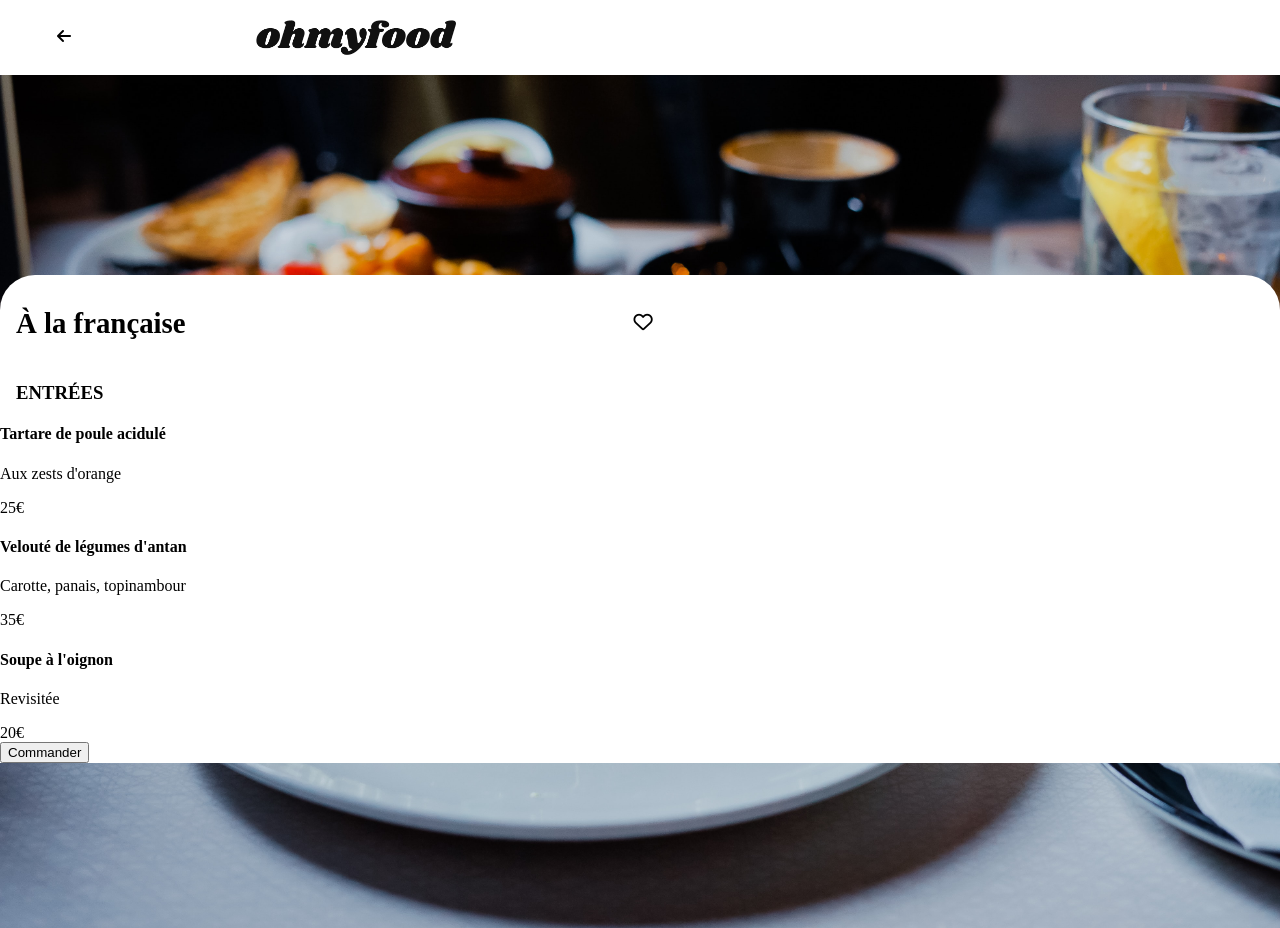
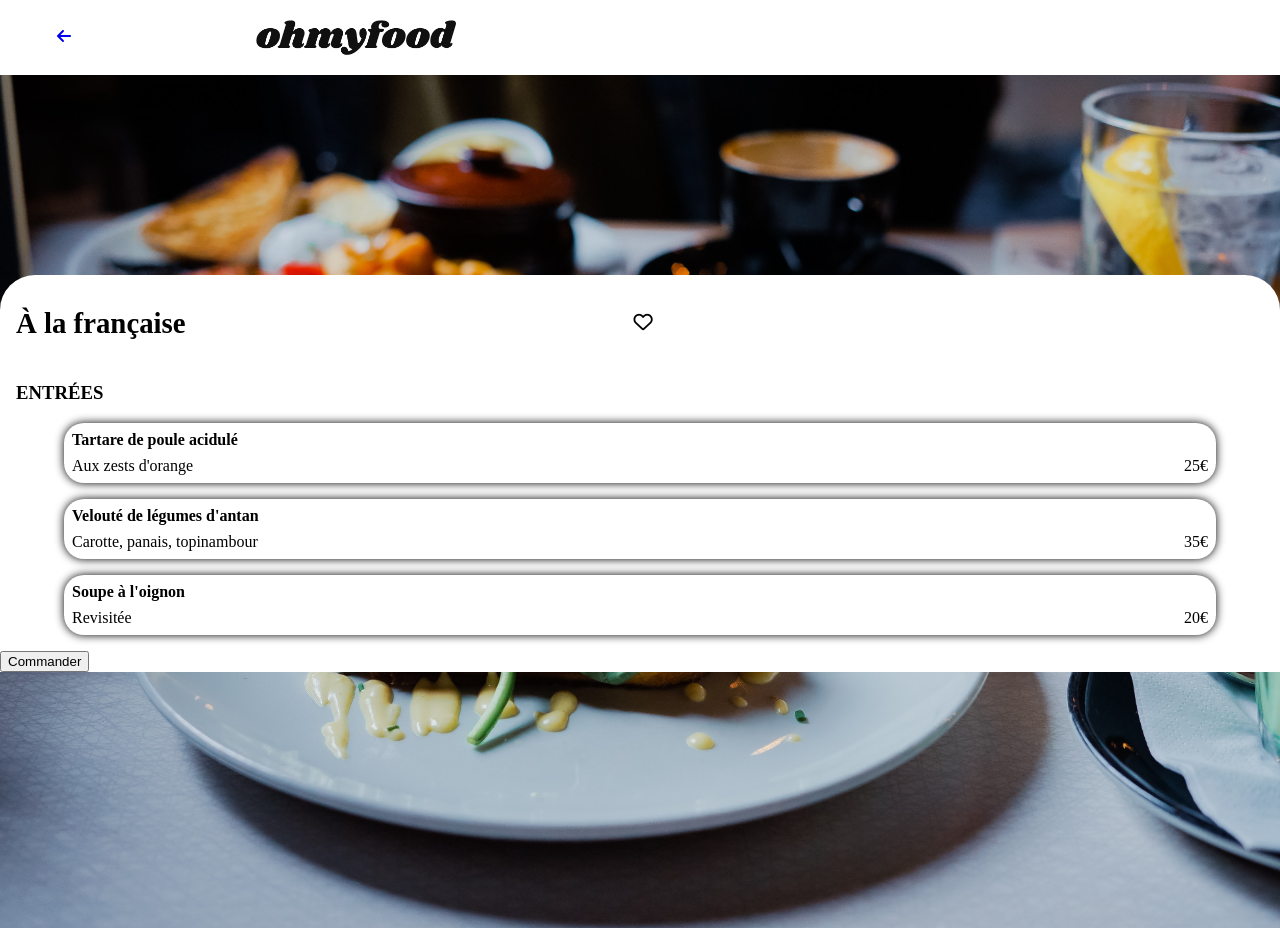
Before and after one commit to leoboh/LeoBLANCHE_3_01112020, a plain HTML site: page html/menufr.html in a window 1280 px wide. Drawn offline with Linux system fonts and the light colour scheme.

Commit message:
modif taille logo et redirection fleche retour menufr

```diff
--- a/css/menufr.css
+++ b/css/menufr.css
@@ -67,4 +67,18 @@ body {
 }
 
 .div_plat_section1_menufr {
+  box-shadow: 0 0 10px;
+  border-radius: 20px;
+  width: 90%;
+  margin: auto;
+  display: flex;
+  align-items: end;
+  margin-bottom: 16px;
+  justify-content: space-between;
 }
+
+.h4_plat_section1_menufr,
+.p_plat_section1_menufr,
+.span_plat_section1_menufr {
+  margin: 8px;
+}
--- a/css/style.css
+++ b/css/style.css
@@ -15,7 +15,7 @@ body {
 }
 
 .logo_nav {
-  width: 50%;
+  width: 200px;
   margin-top: 16px;
 }
 
@@ -213,7 +213,7 @@ footer {
 }
 
 .logo_footer {
-  width: 30%;
+  width: 100px;
   margin-top: 32px;
 }
 
--- a/html/menufr.html
+++ b/html/menufr.html
@@ -13,7 +13,7 @@
     <header>
       <div class="div_logo_nav_menufr">
         <div class="div_icone_nav_menufr">
-          <i class="fas fa-arrow-left"></i>
+          <a href="index.html"><i class="fas fa-arrow-left"></i></a>
         </div>
         <img class="logo_nav_menufr" src="/img/logo/ohmyfood.png" alt="" />
       </div>
@@ -38,24 +38,30 @@
             <h3 class="h3_section1_menufr">ENTRÉES</h3>
             <div>
               <div class="div_plat_section1_menufr">
+                <div class="div_plat_entree">
                   <h4 class="h4_plat_section1_menufr">
                     Tartare de poule acidulé
                   </h4>
                   <p class="p_plat_section1_menufr">Aux zests d'orange</p>
+                </div>
                 <span class="span_plat_section1_menufr">25€</span>
               </div>
               <div class="div_plat_section1_menufr">
+                <div class="div_plat_entree">
                   <h4 class="h4_plat_section1_menufr">
                     Velouté de légumes d'antan
                   </h4>
                   <p class="p_plat_section1_menufr">
                     Carotte, panais, topinambour
                   </p>
+                </div>
                 <span class="span_plat_section1_menufr">35€</span>
               </div>
               <div class="div_plat_section1_menufr">
+                <div class="div_plat_entree">
                   <h4 class="h4_plat_section1_menufr">Soupe à l'oignon</h4>
                   <p class="p_plat_section1_menufr">Revisitée</p>
+                </div>
                 <span class="span_plat_section1_menufr">20€</span>
               </div>
             </div>
```
Lines whose indentation alone changed are shown as unchanged.
